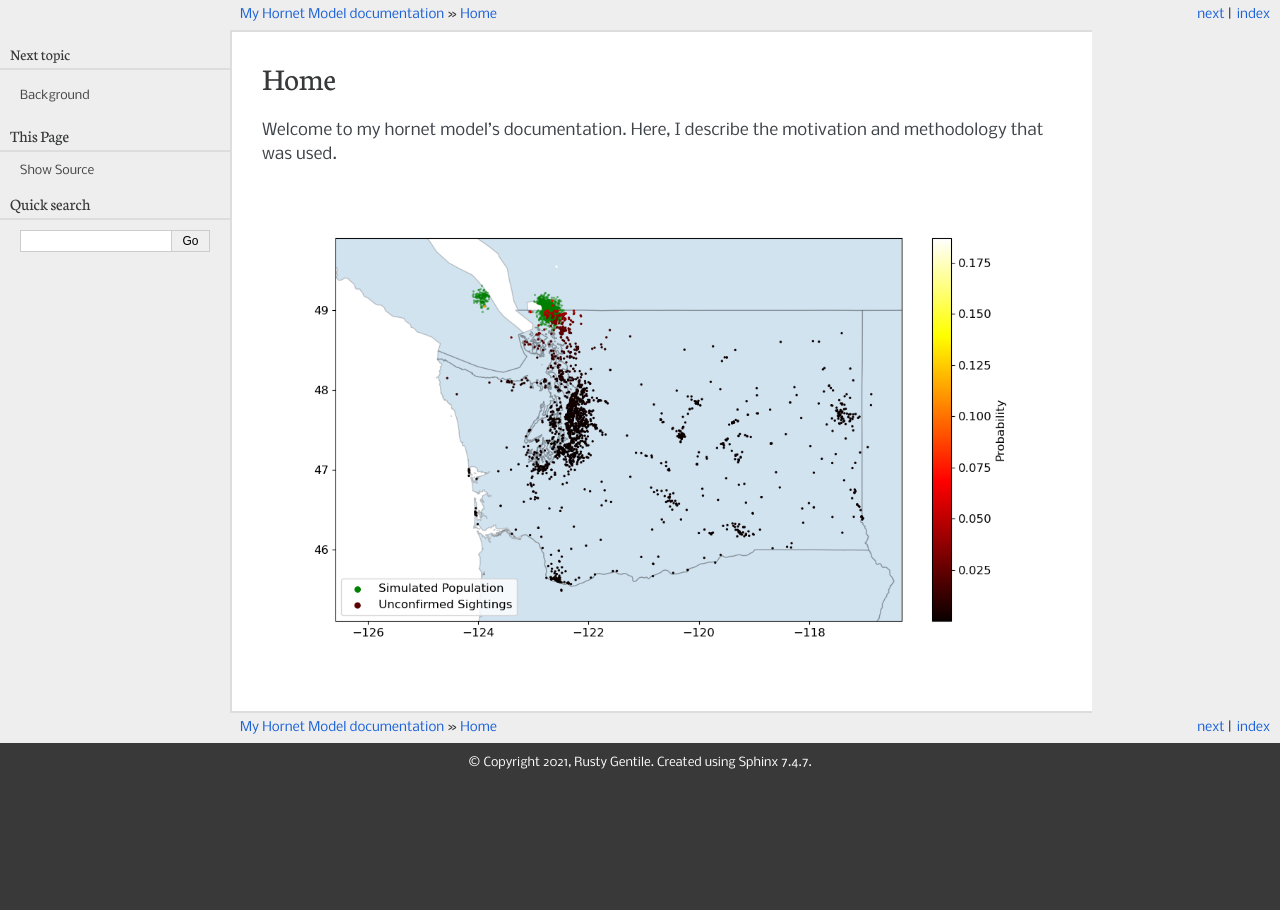
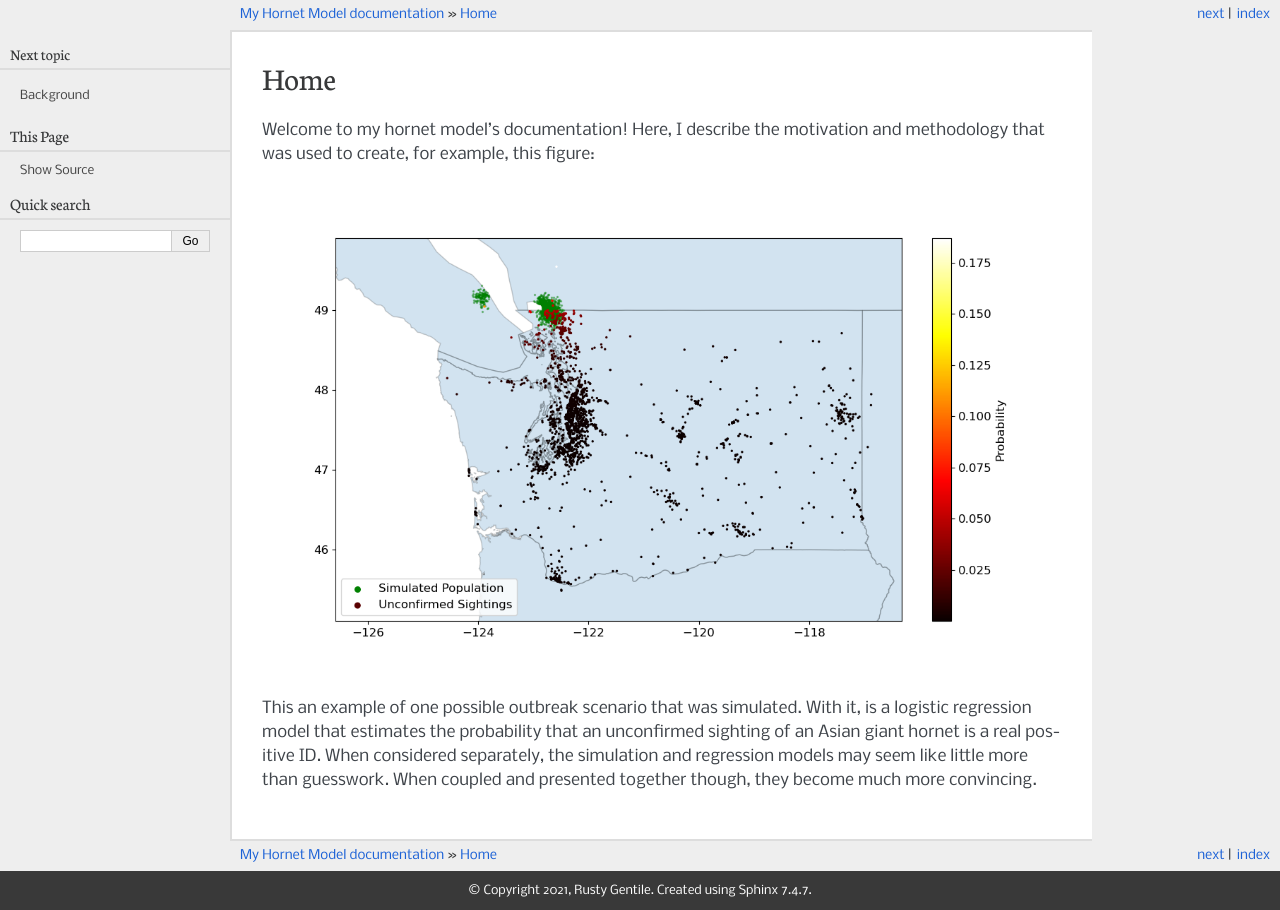
Before and after one commit to rustygentile/hornet-model, a Sphinx documentation site: the page built from doc/source/index.rst, in a window 1280 px wide. Built offline with Sphinx 7.4.7, drawn with Linux system fonts in a browser that asks for light colours.

```diff
--- a/doc/source/index.rst
+++ b/doc/source/index.rst
@@ -1,10 +1,11 @@
 Home
 ====
 
-Welcome to my hornet model's documentation. Here, I describe the motivation and methodology that was used.
+Welcome to my hornet model's documentation! Here, I describe the motivation and methodology that was used to create, for example, this figure:
 
 .. image:: https://github.com/rustygentile/hornet-model/raw/main/images/combined_models.png
 
+This an example of one possible outbreak scenario that was simulated. With it, is a logistic regression model that estimates the probability that an unconfirmed sighting of an Asian giant hornet is a real positive ID. When considered separately, the simulation and regression models may seem like little more than guesswork. When coupled and presented together though, they become much more convincing.
 
 .. toctree::
    :hidden:
```
Also changed, not shown: README.md (+1 -3 lines).
